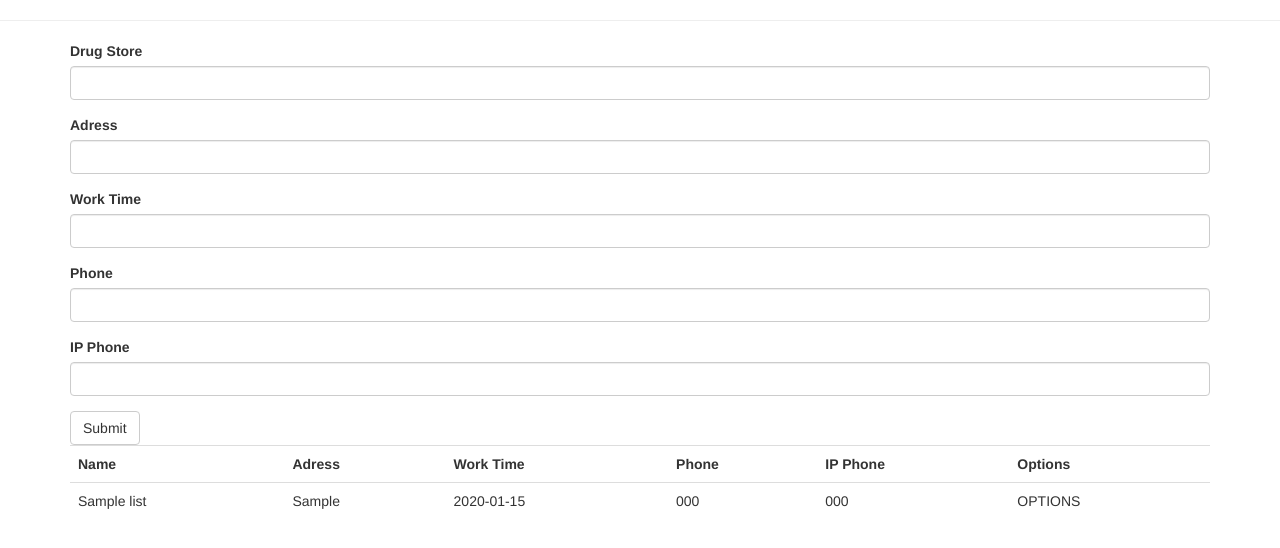
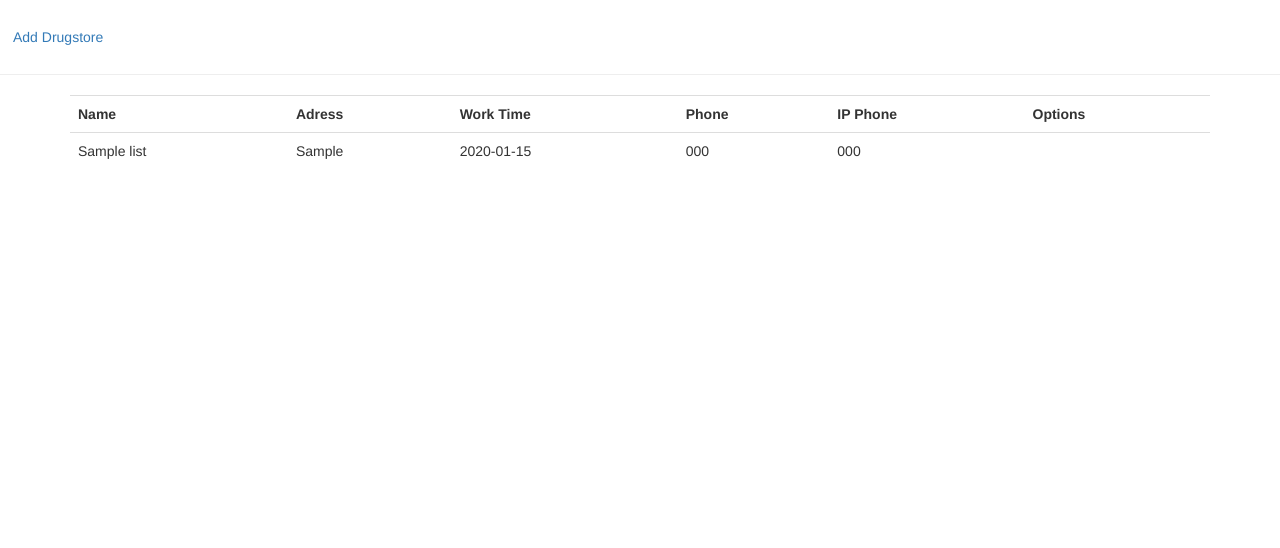
Before and after one commit to Nerevarishe/news_site, a Flask app: page /spravka/ in a window 1280 px wide. Shown: the part 52-600 px from the top of the page. Run offline with Flask 2, Linux system fonts and the light colour scheme; a user stored in the database is signed in; tables that the repository leaves empty hold one stand-in row (values such as "Sample post"); some libraries are stand-ins or nearby versions.

Commit message:
Adding Drugstore Info

```diff
--- a/app/spravka/routes.py
+++ b/app/spravka/routes.py
@@ -1,4 +1,3 @@
-
 from flask import render_template, redirect, url_for
 from flask_login import login_required
 from flask_babel import _
@@ -10,14 +9,68 @@ from app.spravka import bp
 
 @bp.route('/', methods=['GET', 'POST'])
 def spravka():
-    drugstore_list_form = DrugstoreListForm()
-    if drugstore_list_form.validate_on_submit():
-        add_drugstore = DrugstoreList(ds_name=drugstore_list_form.ds_name.data, \
-                                      ds_adress=drugstore_list_form.ds_adress.data, \
-                                      ds_worktime=drugstore_list_form.ds_worktime.data, \
-                                      ds_phone=drugstore_list_form.ds_phone.data, \
-                                      ds_ip_phone=drugstore_list_form.ds_ip_phone.data)
+    drugstore_list = DrugstoreList().query.order_by(DrugstoreList.ds_name).all()
+    return render_template('spravka.html', title=_('Reference Information'), drugstore_list=drugstore_list)
+
+
+@bp.route('/add_drugstore', methods=['GET', 'POST'])
+@login_required
+def add_drugstore():
+    form = DrugstoreListForm()
+    if form.validate_on_submit():
+        add_drugstore = DrugstoreList(ds_name=form.ds_name.data,
+                                      ds_adress=form.ds_adress.data,
+                                      ds_worktime=form.ds_worktime.data,
+                                      ds_phone=form.ds_phone.data,
+                                      ds_ip_phone=form.ds_ip_phone.data)
         db.session.add(add_drugstore)
         db.session.commit()
-    drugstore_list = DrugstoreList().query.order_by(DrugstoreList.ds_name).all()
-    return render_template('spravka.html', title=_('Reference Information'), drugstore_list_form=drugstore_list_form, drugstore_list=drugstore_list)
+        return redirect(url_for('spravka.spravka'))
+    return render_template('add_drugstore.html', title=_('Add Drugstore'), form=form)
+
+
+@bp.route('/edit_drugstore/<id>', methods=['GET', 'POST'])
+@login_required
+def edit_drugstore(id):
+    edit_drugstore = DrugstoreList().query.filter_by(id=id).first()
+    form = DrugstoreListForm(ds_name=edit_drugstore.ds_name,
+                             ds_adress=edit_drugstore.ds_adress,
+                             ds_worktime=edit_drugstore.ds_worktime,
+                             ds_phone=edit_drugstore.ds_phone,
+                             ds_ip_phone=edit_drugstore.ds_ip_phone)
+    if form.validate_on_submit():
+        edit_drugstore.ds_name = form.ds_name.data
+        edit_drugstore.ds_adress = form.ds_adress.data
+        edit_drugstore.ds_worktime = form.ds_worktime.data
+        edit_drugstore.ds_phone = form.ds_phone.data
+        edit_drugstore.ds_ip_phone = form.ds_ip_phone.data
+        db.session.commit()
+        return redirect(url_for('spravka.spravka'))
+    return render_template('add_drugstore.html', title=_('Edit Drusgstore Info'), form=form)
+
+
+@bp.route('/del_drugstore/<id>', methods=['GET', 'POST'])
+@login_required
+def del_drugstore(id):
+    del_drugstore = DrugstoreList().query.filter_by(id=id).first()
+    db.session.delete(del_drugstore)
+    db.session.commit()
+    return redirect(url_for('spravka.spravka'))
+
+
+@bp.route('/add_SC', methods=['GET', 'POST'])
+@login_required
+def add_SC():
+    pass
+
+
+@bp.route('/edit_SC', methods=['GET', 'POST'])
+@login_required
+def edit_SC():
+    pass
+
+
+@bp.route('/del_SC', methods=['GET', 'POST'])
+@login_required
+def del_SC():
+    pass
--- /dev/null
+++ b/app/spravka/templates/add_drugstore.html
@@ -0,0 +1,6 @@
+{% extends "base.html" %}
+{% import 'bootstrap/wtf.html' as wtf %}
+
+{% block app_content %}
+            {{ wtf.quick_form(form) }}
+{% endblock %}
--- a/app/spravka/templates/spravka.html
+++ b/app/spravka/templates/spravka.html
@@ -3,13 +3,10 @@
 {% import 'bootstrap/wtf.html' as wtf %}
 
 {% block action_menu %}
-
+    <a href="{{ url_for('spravka.add_drugstore') }}" class="btn btn-outline-primary">{{ _('Add Drugstore') }}</a>
 {% endblock %}
 
 {% block app_content %}
-    {% if current_user.is_authenticated %}
-        {{ wtf.quick_form(drugstore_list_form) }}
-    {% endif %}
     <table class="table">
         <tr>
             <th>{{ _('Name') }}</th>
@@ -17,7 +14,9 @@
             <th>{{ _('Work Time') }}</th>
             <th>{{ _('Phone') }}</th>
             <th>{{ _('IP Phone') }}</th>
+            {%  if current_user.is_authenticated %}
             <th>{{ _('Options') }}</th>
+            {% endif %}
         </tr>
         {% for item in drugstore_list %}
         <tr>
@@ -26,7 +25,18 @@
             <td>{{ item.ds_worktime }}</td>
             <td>{{ item.ds_phone }}</td>
             <td>{{ item.ds_ip_phone }}</td>
-            <td>OPTIONS</td>
+            {%  if current_user.is_authenticated %}
+            <td>
+                <a href="{{ url_for('spravka.edit_drugstore', id=item.id) }}"
+                   class="btn btn-outline-primary">
+                    <i class="fas fa-edit"></i>
+                </a>
+                <a href="{{ url_for('spravka.del_drugstore', id=item.id) }}"
+                   class="btn btn-outline-primary">
+                    <i class="fas fa-trash-alt"></i>
+                </a>
+            </td>
+            {% endif %}
         </tr>
         {% endfor %}
     </table>
```
